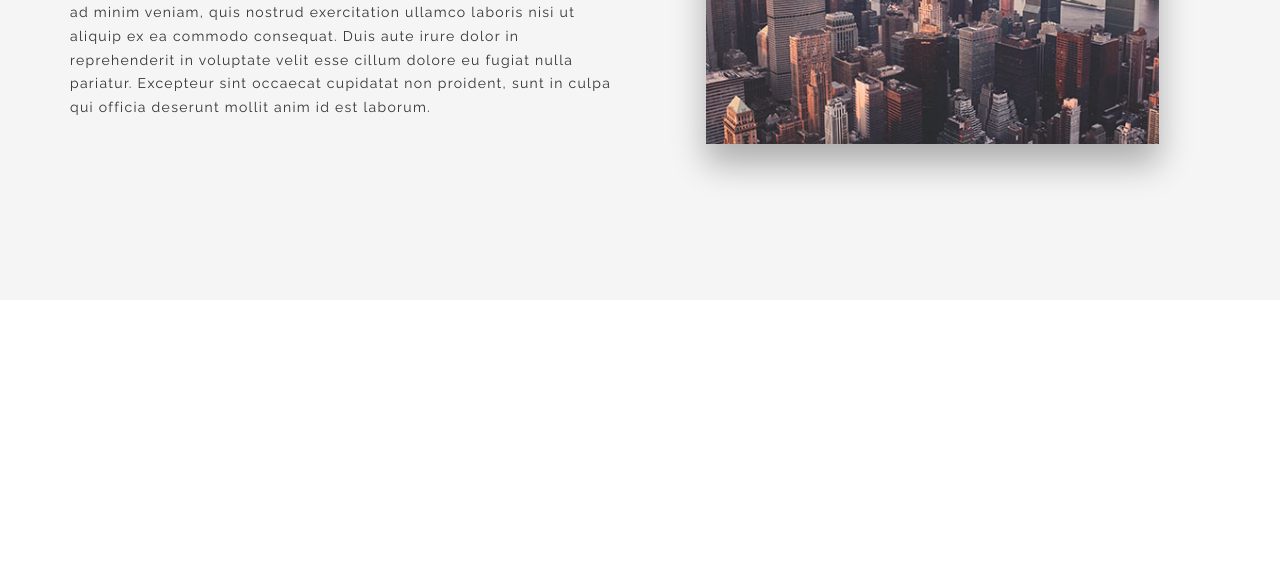
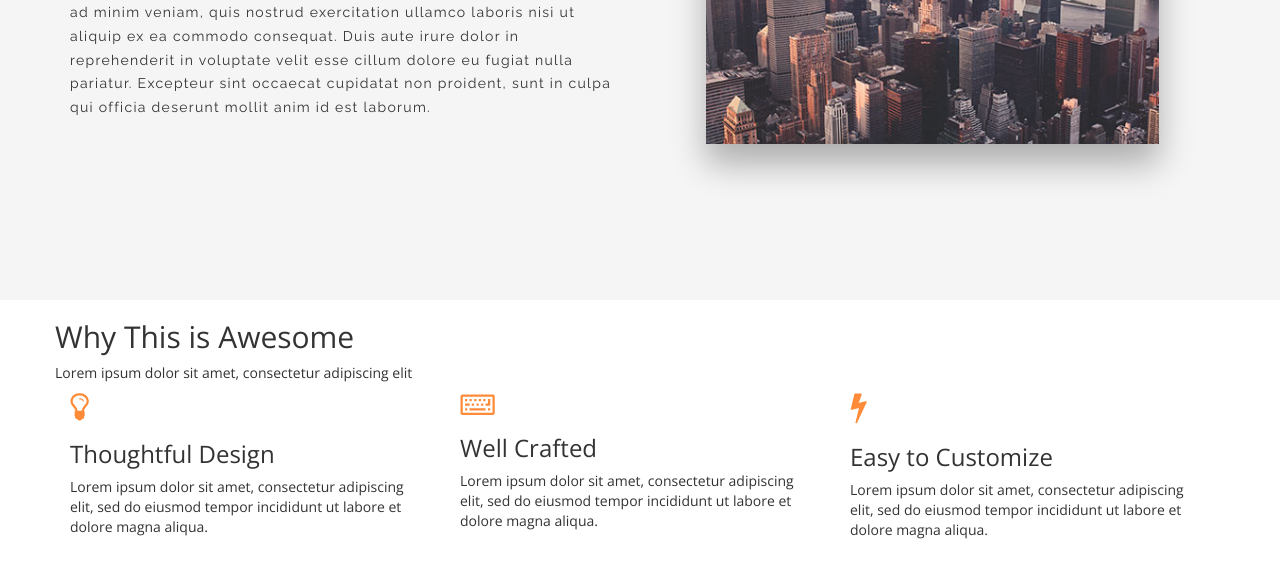
Before and after one commit to MAshrafM/PSD_Axit, a website: page index.html in a window 1280 px wide. Shown: the part 2355-2933 px from the top of the page. Drawn offline with nearby package versions, Linux system fonts and the light colour scheme.

Commit message:
ad structure

```diff
--- a/index.html
+++ b/index.html
@@ -194,6 +194,38 @@
       </div>
     </section>
     <!-- End Sub List -->
+    <!-- Ad Section -->
+    <section id="ad">
+      <div class="container">
+        <div class="row">
+          <h2>Why This is Awesome</h2>
+          <p>Lorem ipsum dolor sit amet, consectetur adipiscing elit</p>
+
+          <div class="col-md-4">
+            <div class="icon">
+              <img src="./images/icons/la.png" alt="lamp icon" />
+            </div>
+            <h3>Thoughtful Design</h3>
+            <p>Lorem ipsum dolor sit amet, consectetur adipiscing elit, sed do eiusmod tempor incididunt ut labore et dolore magna aliqua.</p>
+          </div>
+          <div class="col-md-4">
+            <div class="icon">
+              <img src="./images/icons/b2.png" alt="type icon" />
+            </div>
+            <h3>Well Crafted</h3>
+            <p>Lorem ipsum dolor sit amet, consectetur adipiscing elit, sed do eiusmod tempor incididunt ut labore et dolore magna aliqua.</p>
+          </div>
+          <div class="col-md-4">
+            <div class="icon">
+              <img src="./images/icons/laa.png" alt="elec icon" />
+            </div>
+            <h3>Easy to Customize</h3>
+            <p>Lorem ipsum dolor sit amet, consectetur adipiscing elit, sed do eiusmod tempor incididunt ut labore et dolore magna aliqua.</p>
+          </div>
+        </div>
+      </div>
+    </section>
+    <!-- End Ad Section -->
     <!-- Scripts -->
     <script  src="https://code.jquery.com/jquery-2.2.4.min.js"  integrity="sha256-BbhdlvQf/xTY9gja0Dq3HiwQF8LaCRTXxZKRutelT44="  crossorigin="anonymous"></script>
     <script src="https://maxcdn.bootstrapcdn.com/bootstrap/3.3.7/js/bootstrap.min.js" integrity="sha384-Tc5IQib027qvyjSMfHjOMaLkfuWVxZxUPnCJA7l2mCWNIpG9mGCD8wGNIcPD7Txa" crossorigin="anonymous"></script>
```
Also changed, not shown: images/icons/b2.png (added), images/icons/la.png (added), images/icons/laa.png (added).
